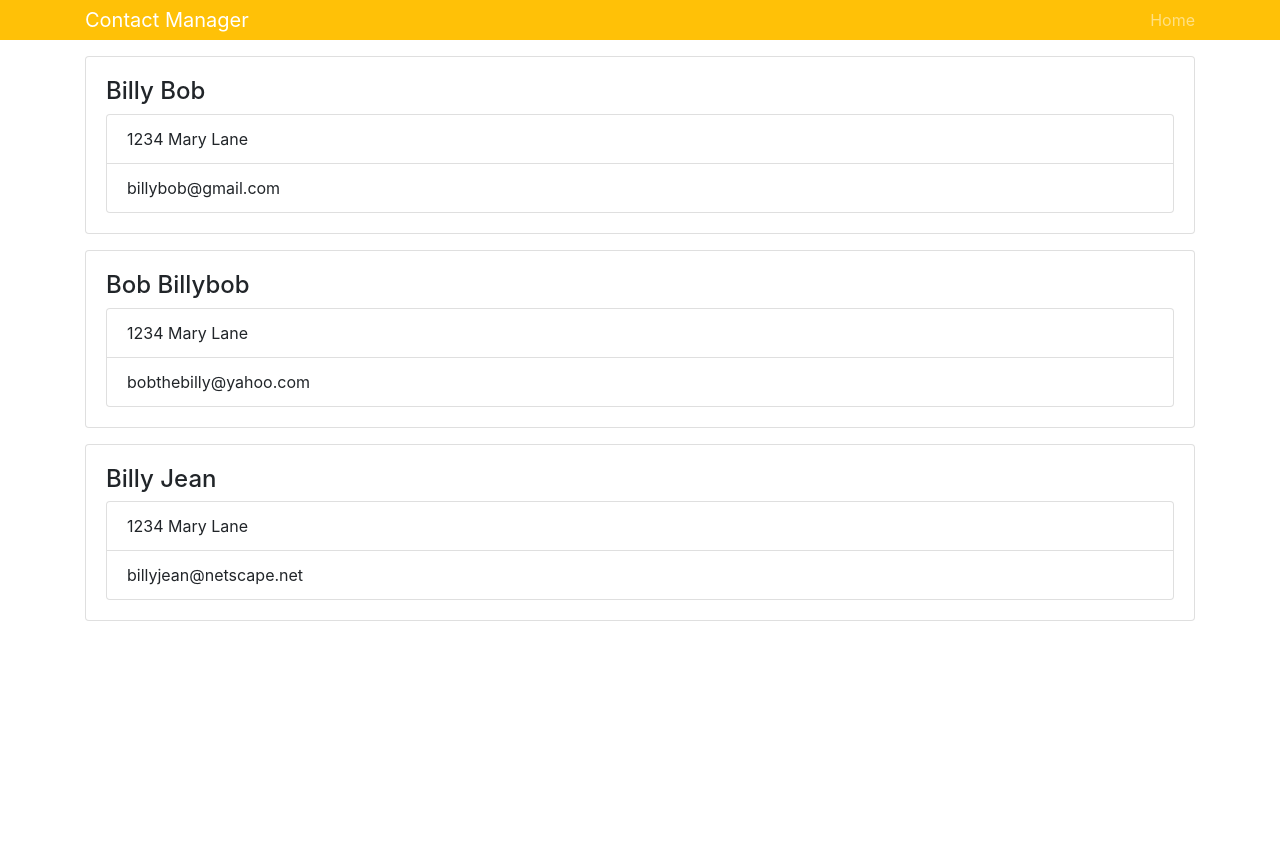
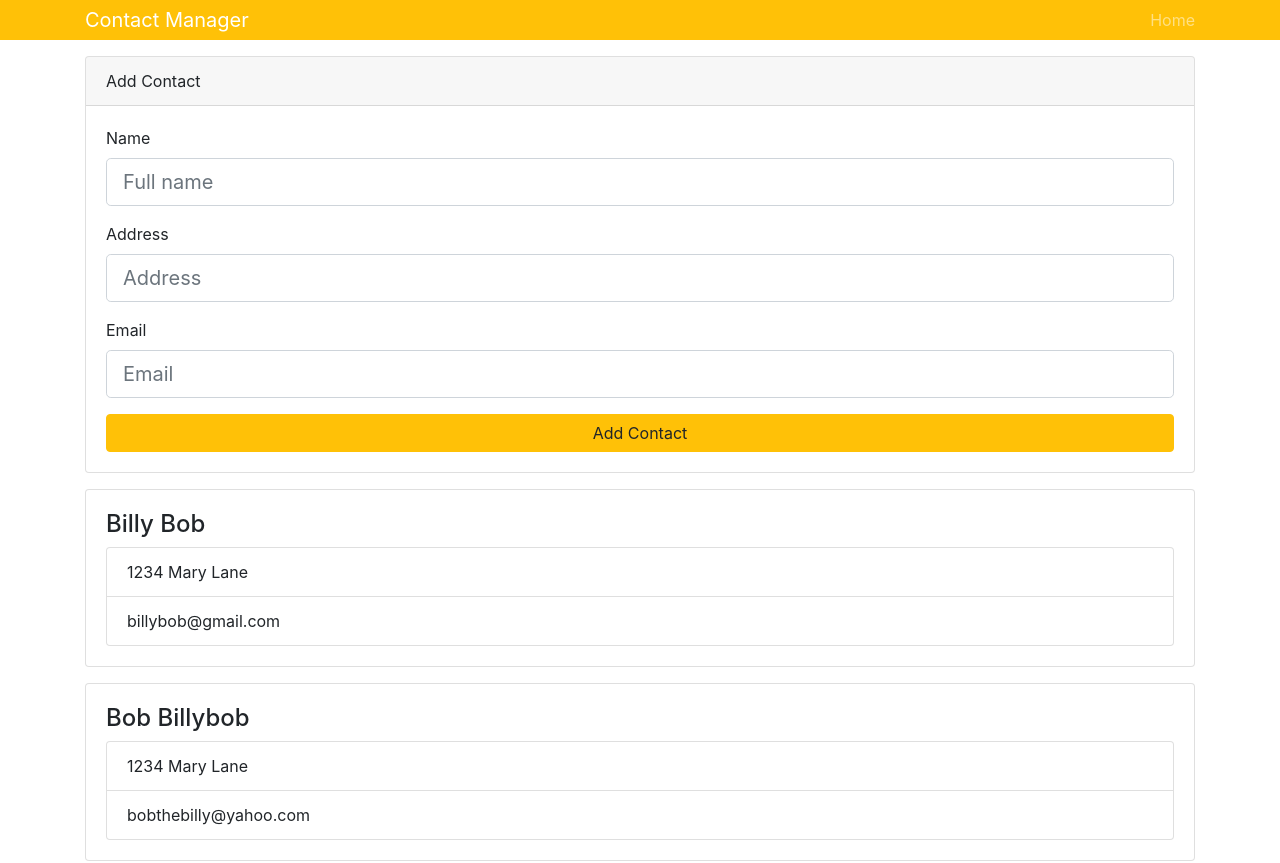
Before and after one commit to JoshuaLanger/contact-manager, a React (Create React App) app: page / in a window 1280 px wide. Shown: the top 863 px of the page. Before the commit the page ends 800 px from the top, so only its background shows below. Built offline with nearby package versions, Linux system fonts and the light colour scheme; the HTML template or start-up script is replaced by a standard one.

Commit message:
added AddContact, re-organized components

```diff
--- a/src/App.js
+++ b/src/App.js
@@ -1,6 +1,7 @@
 import React, { Component } from 'react';
-import Header from './components/Header';
-import Contacts from './components/Contacts';
+import Header from './components/layout/Header';
+import AddContact from './components/contacts/AddContact';
+import Contacts from './components/contacts/Contacts';
 
 import 'bootstrap/dist/css/bootstrap.min.css';
 
@@ -13,6 +14,7 @@ class App extends Component {
         <div>
           <Header branding={'Contact Manager'} />
           <div className="container">
+            <AddContact />
             <Contacts />
           </div>
         </div>
--- /dev/null
+++ b/src/components/contacts/AddContact.js
@@ -0,0 +1,58 @@
+import React, { Component } from 'react';
+
+class AddContact extends Component {
+  state = {
+    name: '',
+    address: '',
+    email: ''
+  };
+  render() {
+    const { name, address, email } = this.state;
+    return (
+      <div className="card mb-3">
+        <div className="card-header">Add Contact</div>
+        <div className="card-body">
+          <form>
+            <div className="form-group">
+              <label htmlFor="name">Name</label>
+              <input
+                type="text"
+                name="name"
+                className="form-control form-control-lg"
+                placeholder="Full name"
+                value={name}
+              />
+            </div>
+            <div className="form-group">
+              <label htmlFor="address">Address</label>
+              <input
+                type="text"
+                name="address"
+                className="form-control form-control-lg"
+                placeholder="Address"
+                value={address}
+              />
+            </div>
+            <div className="form-group">
+              <label htmlFor="email">Email</label>
+              <input
+                type="email"
+                name="email"
+                className="form-control form-control-lg"
+                placeholder="Email"
+                value={email}
+              />
+            </div>
+            <input
+              type="submit"
+              value="Add Contact"
+              className="btn btn-warning btn-block"
+            />
+          </form>
+        </div>
+      </div>
+    );
+  }
+}
+
+export default AddContact;
--- a/src/components/Contact.js
+++ b/src/components/contacts/Contact.js
@@ -1,6 +1,6 @@
 import React, { Component } from 'react';
 import PropTypes from 'prop-types';
-import { Consumer } from '../context';
+import { Consumer } from '../../context';
 
 class Contact extends Component {
   state = {
```
Also changed, not shown: src/components/contacts/Contacts.js (renamed from src/components/Contacts.js, +2 -6 lines), src/components/layout/Header.js (renamed from src/components/Header.js).
